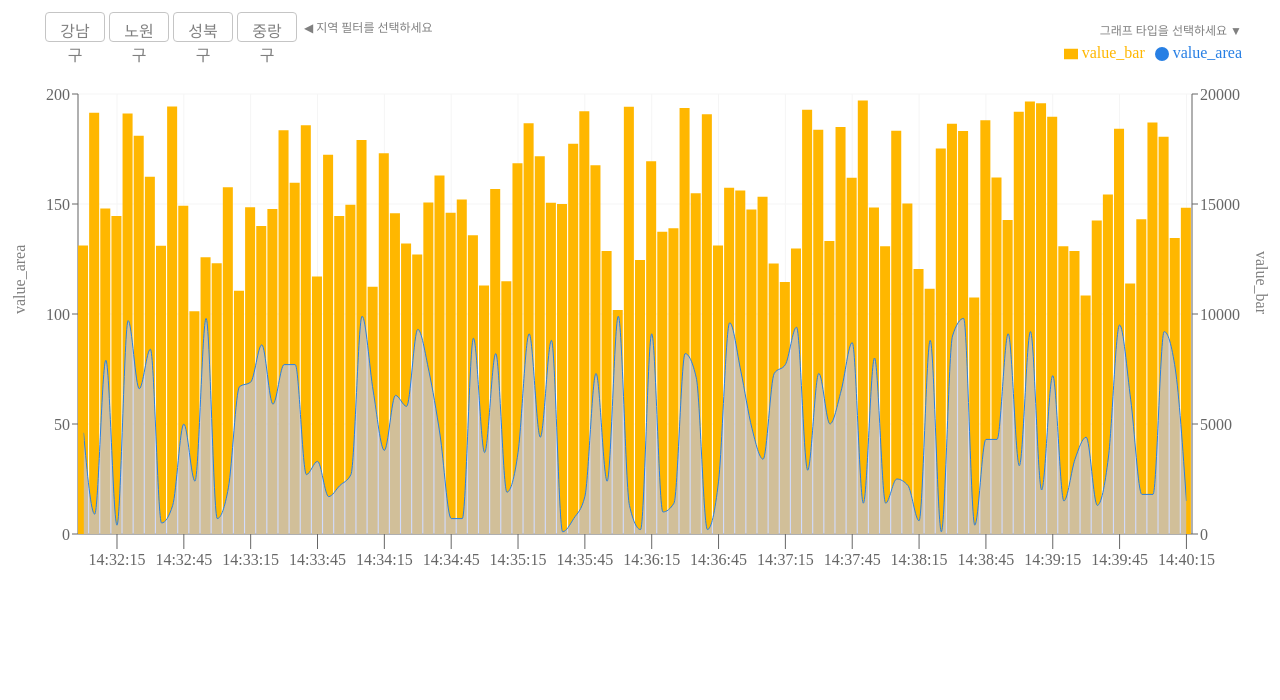
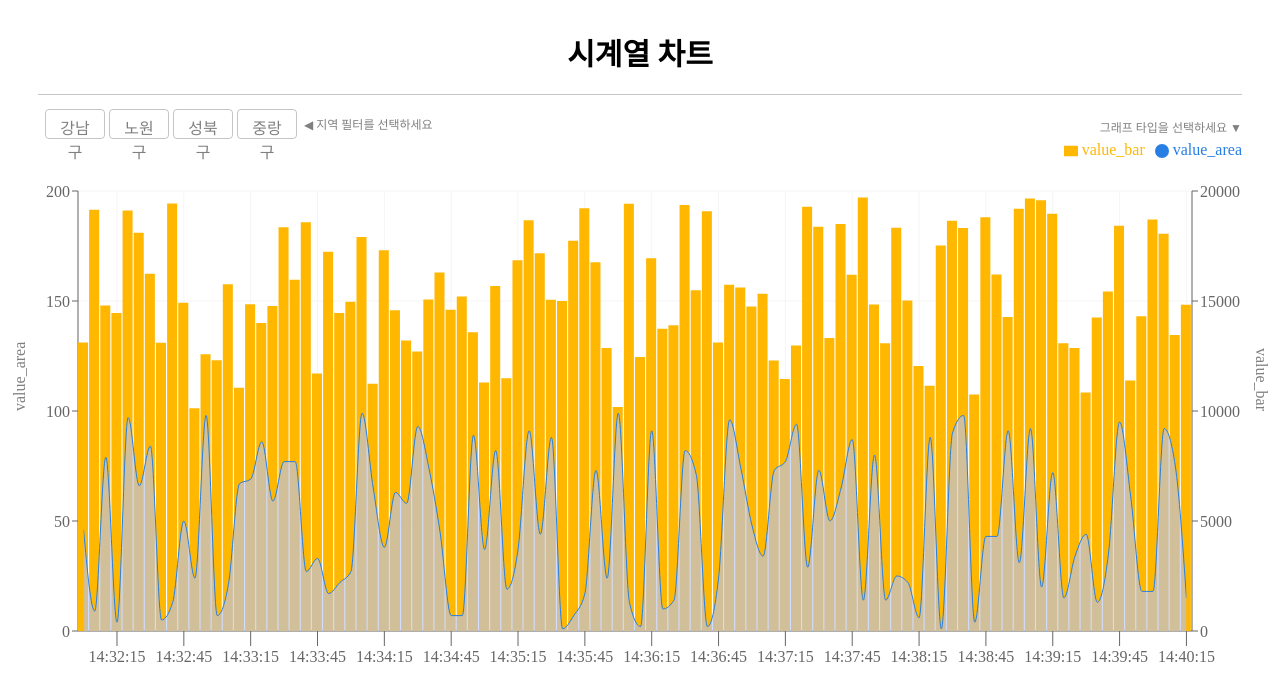
Before and after one commit to 0chae01/time-series-chart, a React (Vite) app: page / in a window 1280 px wide. Shown: the top 700 px of the page. Built offline with nearby package versions, Linux system fonts and the light colour scheme.

Commit message:
feat: 헤더 추가

```diff
--- a/src/App.tsx
+++ b/src/App.tsx
@@ -4,6 +4,7 @@ import { chartDataType } from "@/types/data";
 import Chart from "@/components/Chart";
 import Button from "@/components/Button";
 import useQueryParams from "@/hooks/useQueryParams";
+import Header from "@/components/Header";
 
 function App() {
   const [isLoading, setIsLoading] = useState(true);
@@ -24,6 +25,7 @@ function App() {
 
   return (
     <>
+      <Header />
       <div className="filter-area">
         {regions.map((region, idx) => (
           <Button
--- /dev/null
+++ b/src/components/Header.tsx
@@ -0,0 +1,5 @@
+const Header = () => {
+  return <header>시계열 차트</header>;
+};
+
+export default Header;
--- a/src/index.css
+++ b/src/index.css
@@ -1,3 +1,17 @@
+body {
+  min-width: 1024px;
+  box-sizing: border-box;
+}
+
+header {
+  font-size: 30px;
+  font-weight: 700;
+  text-align: center;
+  padding-bottom: 20px;
+  margin: 30px 30px 10px;
+  border-bottom: 1px solid rgb(197, 197, 197);
+}
+
 .filter-area {
   display: flex;
   margin-left: 35px;
```
